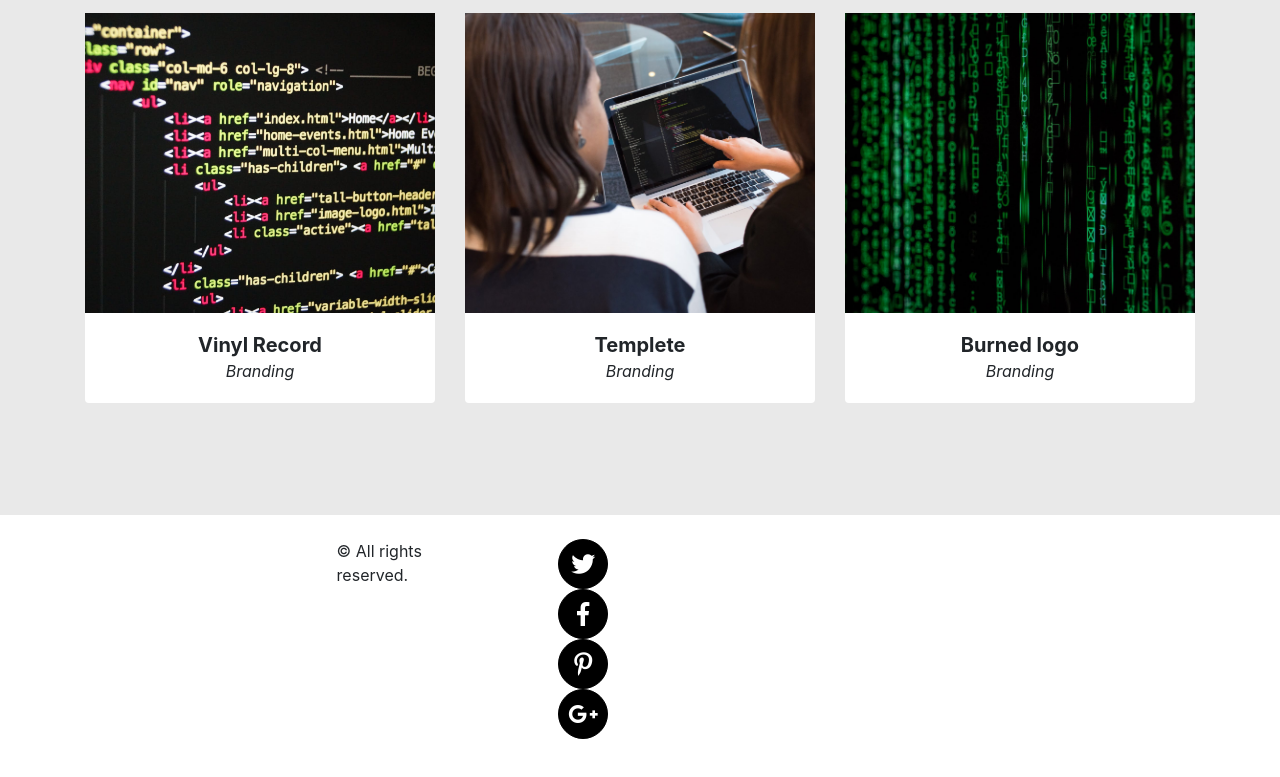
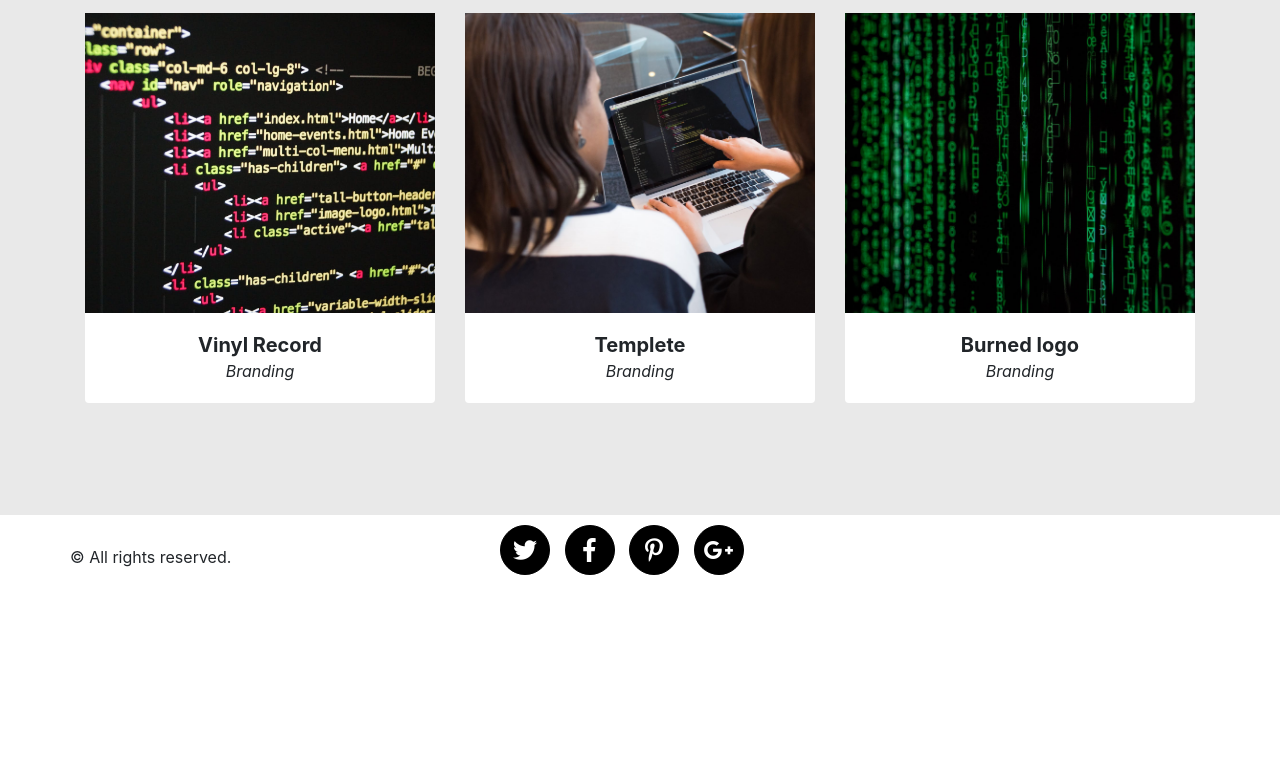
Before and after one commit to Dembo-web/mini-projekt, a website: page index.html in a window 1280 px wide. Shown: the part 1816-2593 px from the top of the page. After the commit the page ends 2432 px from the top, so only its background shows below. Drawn offline with nearby package versions, Linux system fonts and the light colour scheme.

Commit message:
Fix centering on footer

```diff
--- a/sass/style.scss
+++ b/sass/style.scss
@@ -125,11 +125,10 @@ h5 {
 /* Footer */
 
 .footer {
-  display: flex;
-  flex-direction: row;
-  align-items: center;
-  justify-content: center;
-  margin: 24px;
+padding: 10px 0px;
+p{
+  line-height: 65px;
+}
   li{
     display: inline;
     text-align: center;
```
Also changed, not shown: index.html (+1 -0 lines), css/style.css, 1 other file.
